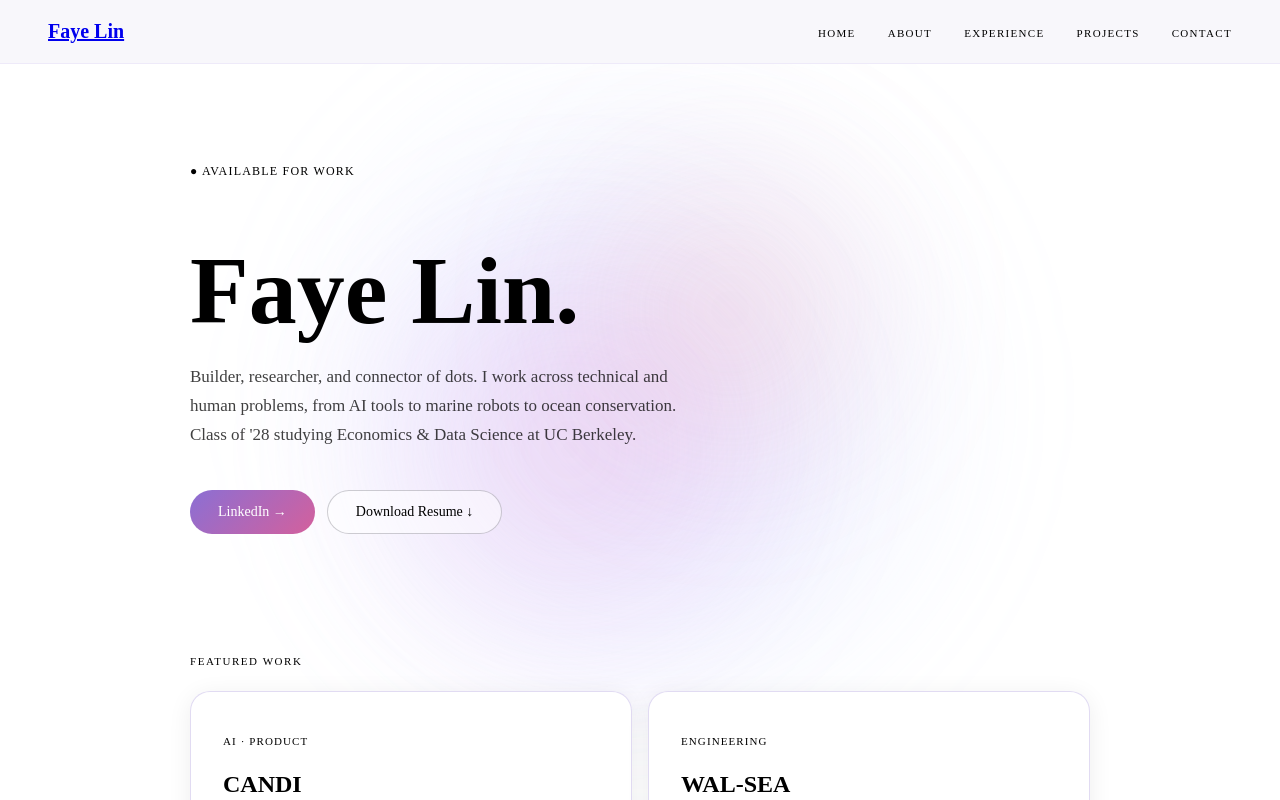
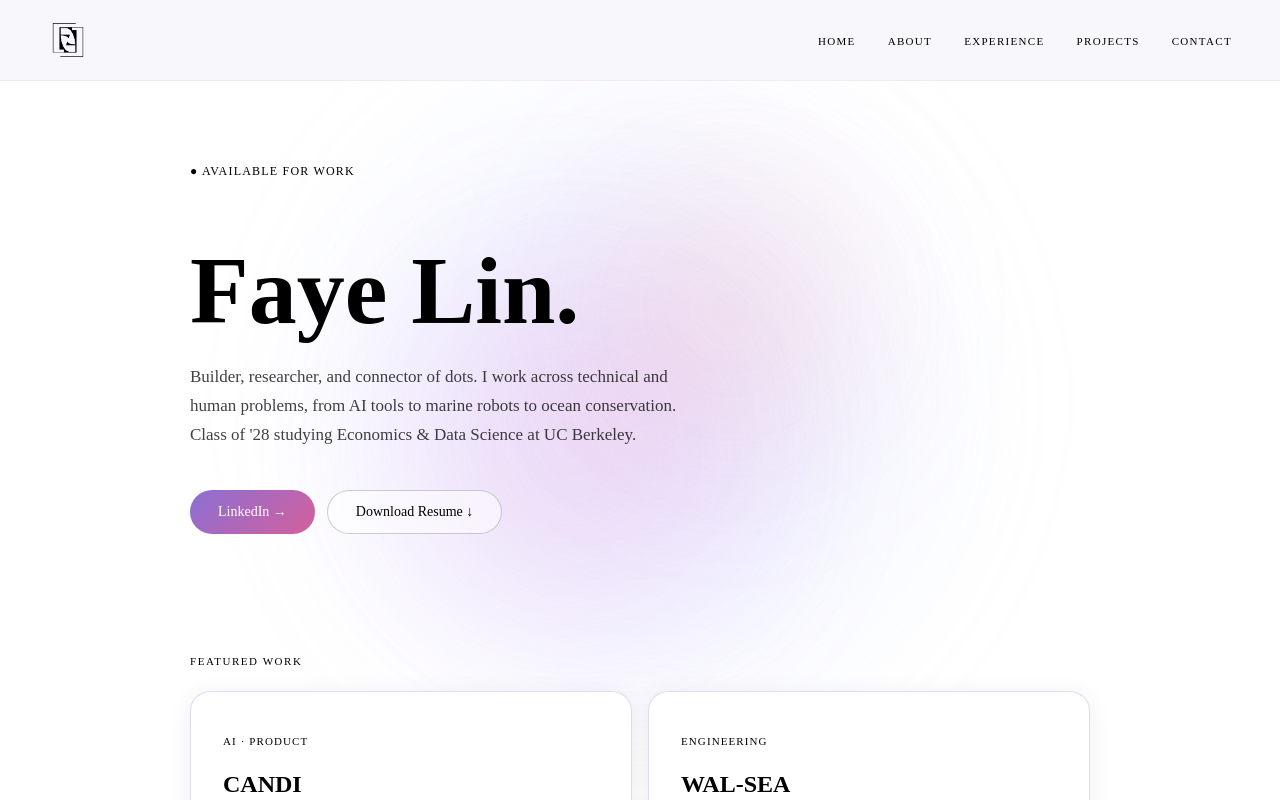
Before and after one commit to flinlabs/new-portfolio, a Next.js app: page / in a window 1280 px wide. Shown: the top 800 px of the page. Built offline with nearby package versions, Linux system fonts and the light colour scheme.

Commit message:
add logo to nav, replace text with image

```diff
--- a/components/Nav.tsx
+++ b/components/Nav.tsx
@@ -1,5 +1,6 @@
 "use client"
 import Link from "next/link"
+import Image from "next/image"
 import { usePathname } from "next/navigation"
 
 const links = [
@@ -28,8 +29,14 @@ export default function Nav() {
 			backdropFilter: "blur(14px)",
 			borderBottom: "1px solid rgba(196,181,240,0.2)",
 		}}>
-			<Link href="/" style={{ fontFamily: "var(--font-cormorant)", fontSize: "20px", fontWeight: 600 }}>
-				Faye Lin
+			<Link href="/" style={{ display: "flex", alignItems: "center" }}>
+				<Image
+					src="/logo.png"
+					alt="Faye Lin"
+					width={40}
+					height={40}
+					style={{ objectFit: "contain", filter: "brightness(0)" }}
+				/>
 			</Link>
 			<ul style={{ display: "flex", alignItems: "center", gap: "32px", listStyle: "none", margin: 0, padding: 0 }}>
 				{links.map(({ href, label }) => {
```
Also changed, not shown: public/logo.png (added).
